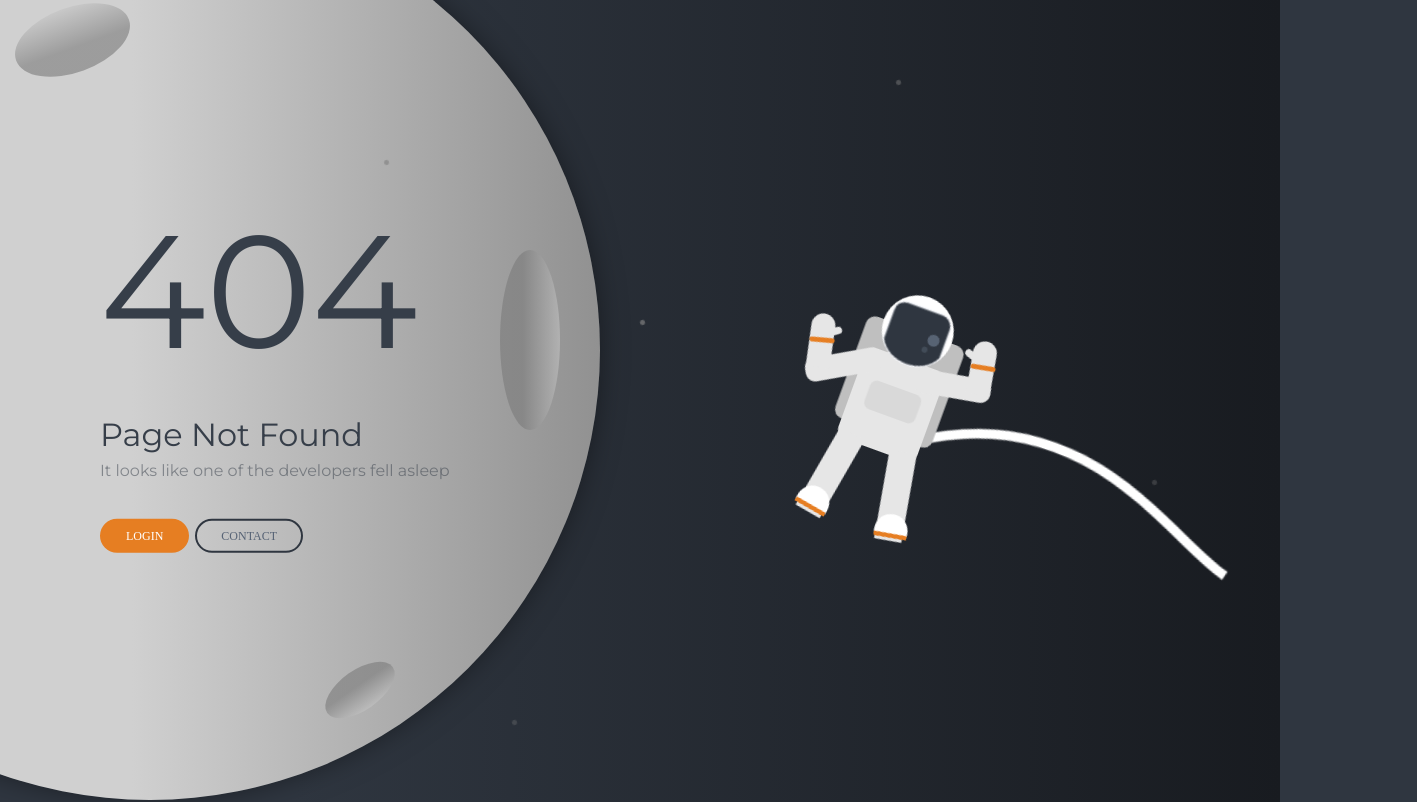
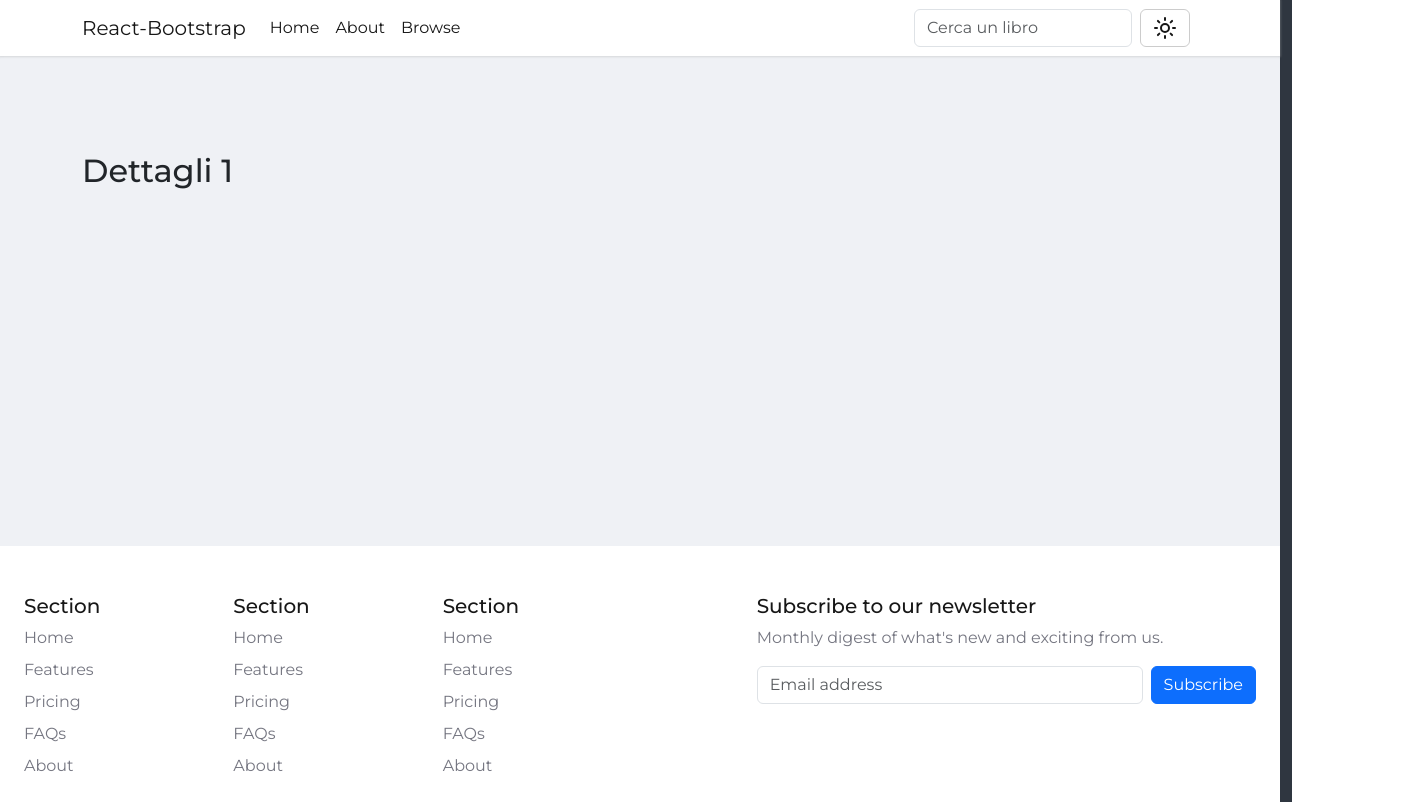
Before and after one commit to MarcheseLeo/Epicode-M5W1D4, a React (Vite) app: page /book-details/1 in a window 1280 px wide. Before the commit this address had no page. Shown: the top 802 px of the page, 1417 px wide, since content can reach past the window. Built offline with nearby package versions, Linux system fonts and the light colour scheme.

Commit message:
fixing baselayout theme, adding bookdetails function

```diff
--- a/src/App.jsx
+++ b/src/App.jsx
@@ -6,6 +6,7 @@ import { BrowserRouter, Routes, Route } from "react-router-dom";
 import "./App.css";
 import { Homepage } from "./pages/Homepages";
 import { NotFound } from "./pages/NotFound";
+import { BookDetails } from "./pages/BookDetails";
 
 const App = () => {
   return (
@@ -14,6 +15,8 @@ const App = () => {
         <Routes>
           {/* Rotta Index */}
           <Route index path="/" element={<Homepage />} />
+
+          <Route path="/book-details/:asin" element={<BookDetails />} />
 
           {/* Ultima rotta */}
           <Route path="*" element={<NotFound />} />
--- a/src/components/singleBook/SingleBook.jsx
+++ b/src/components/singleBook/SingleBook.jsx
@@ -1,37 +1,50 @@
-import React, { useContext, useEffect, useState } from 'react'
-import { Col } from 'react-bootstrap';
-import Button from 'react-bootstrap/Button';
-import Card from 'react-bootstrap/Card';
-import './SingleBook.css'
-import { CommentArea } from '../commentArea/CommentArea';
-import { ThemeContext } from '../../contexts/ThemeContext';
+import React, { useContext, useEffect, useState } from "react";
+import { Col } from "react-bootstrap";
+import Button from "react-bootstrap/Button";
+import Card from "react-bootstrap/Card";
+import "./SingleBook.css";
+import { CommentArea } from "../commentArea/CommentArea";
+import { ThemeContext } from "../../contexts/ThemeContext";
+import { useNavigate } from "react-router-dom";
 
-export const SingleBook = ({ title, img, price, category, asin, isSelected, setIsSelected }) => {
+export const SingleBook = ({
+  title,
+  img,
+  price,
+  category,
+  asin,
+  isSelected,
+  setIsSelected,
+}) => {
+  const handleSelected = () => {
+    const isAlreadySelected = isSelected == asin;
+    if (isAlreadySelected) setIsSelected("");
+    else setIsSelected(asin);
+  };
 
-    const handleSelected = () => {
-        const isAlreadySelected  = isSelected==asin
-        if(isAlreadySelected)
-            setIsSelected('')
-        else
-            setIsSelected(asin)
-    }
+  const navigate = useNavigate();
 
-    const {computedTheme} = useContext(ThemeContext)
-    const selectecStyle = isSelected==asin ? 'selected' : ''
+  const { computedTheme } = useContext(ThemeContext);
+  const selectecStyle = isSelected == asin ? "selected" : "";
 
+  const handleClick = (e) => {
+    e.stopPropagation();
+    navigate(`/book-details/${asin}`);
+  };
   return (
-        <Col >
-            <Card onClick={handleSelected} className={ `${computedTheme} ${selectecStyle}`} >
+    <Col>
+      <Card
+        onClick={handleSelected}
+        className={`${computedTheme} ${selectecStyle}`}
+      >
         <Card.Img variant="top" src={img} />
         <Card.Body>
-                    <Card.Title className='text-truncate'>{title}</Card.Title>
-                    <Card.Text>
-                        {category}
-                    </Card.Text>
-                    <Card.Text className='price'>
-                        ${price}
-                    </Card.Text>
-                    <Button variant="primary">More info</Button>
+          <Card.Title className="text-truncate">{title}</Card.Title>
+          <Card.Text>{category}</Card.Text>
+          <Card.Text className="price">${price}</Card.Text>
+          <Button variant="primary" onClick={handleClick}>
+            More info
+          </Button>
         </Card.Body>
         {/* {isSelected  && (
                     <div onClick={(e) => e.stopPropagation()}>
@@ -44,5 +57,5 @@ export const SingleBook = ({ title, img, price, category, asin, isSelected, setI
                 )} */}
       </Card>
     </Col>
-    )
-}
+  );
+};
--- /dev/null
+++ b/src/layouts/baseLayout/BaseLayout.css
@@ -0,0 +1,3 @@
+.main-container {
+    min-height: calc(100dvh - 310px);
+}
--- a/src/layouts/baseLayout/BaseLayout.jsx
+++ b/src/layouts/baseLayout/BaseLayout.jsx
@@ -1,11 +1,16 @@
-import { Children } from "react";
+import { useContext } from "react";
 import { MyNav } from "../../components/myNav/MyNav";
+import { ThemeContext } from "../../contexts/ThemeContext";
 import { MyFooter } from "../../components/myFooter/MyFooter";
+import "./BaseLayout.css";
 export const BaseLayout = ({ children, handleInputChange, input }) => {
+  const { computedTheme } = useContext(ThemeContext);
   return (
     <>
       <MyNav handleInputChange={handleInputChange} input={input} />
-      {children}
+      <main className={`main ${computedTheme} main-container py-5`}>
+        {children}
+      </main>
       <MyFooter />
     </>
   );
--- /dev/null
+++ b/src/pages/BookDetails.jsx
@@ -0,0 +1,18 @@
+import React from "react";
+import { BaseLayout } from "../layouts/baseLayout/BaseLayout";
+import { useParams } from "react-router-dom";
+
+export const BookDetails = () => {
+  const { asin } = useParams();
+  return (
+    <BaseLayout>
+      <div className="container py-5">
+        <div className="row">
+          <div className="col">
+            <h2>Dettagli {asin}</h2>
+          </div>
+        </div>
+      </div>
+    </BaseLayout>
+  );
+};
```
Lines whose indentation alone changed are shown as unchanged.
